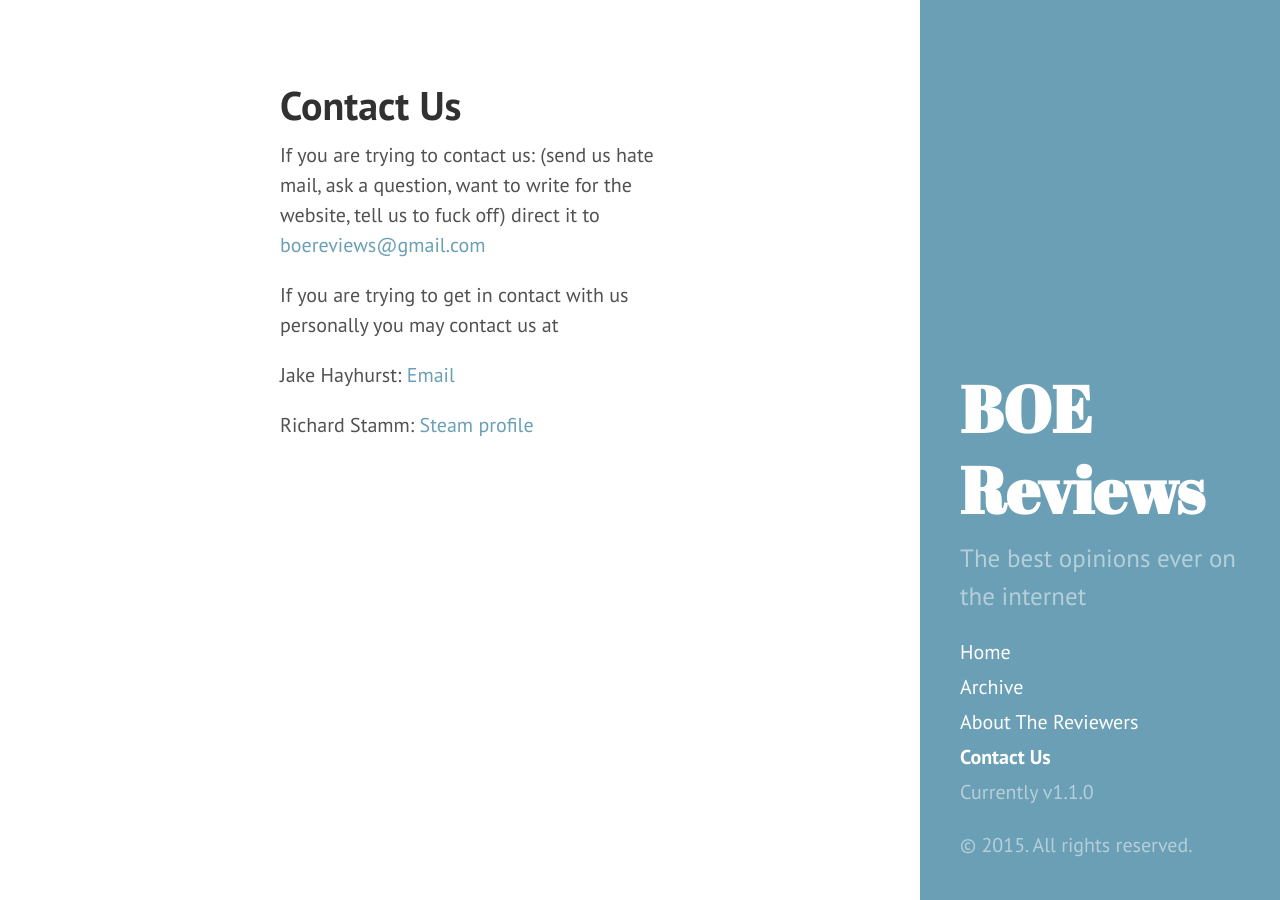
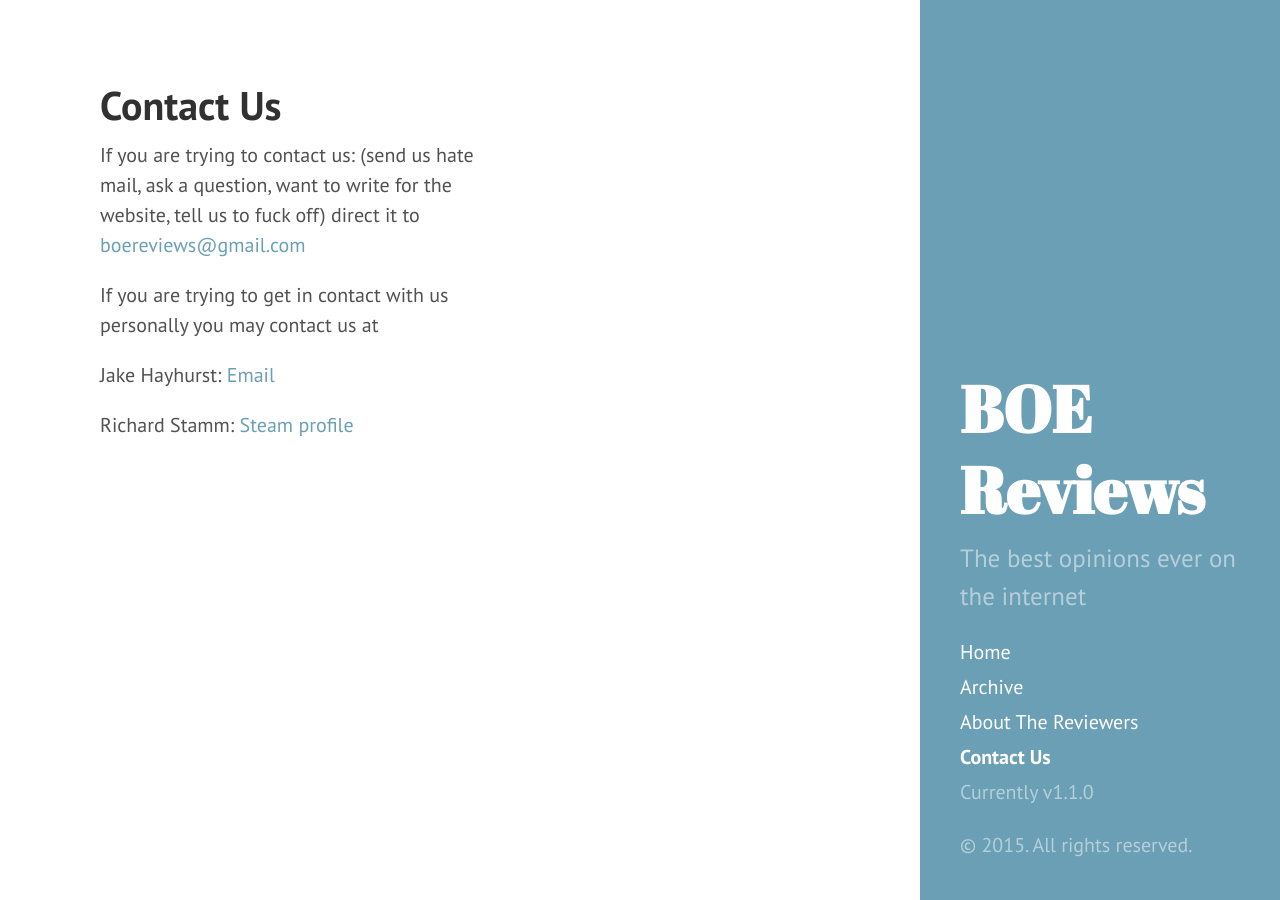
Before and after one commit to LordFluffyPants/LordFluffyPants.github.io, a Jekyll site: the page built from contact.md, in a window 1280 px wide. Built offline with Jekyll 4.4.1, drawn with Linux system fonts in a browser that asks for light colours; Markdown is read by kramdown in place of the engine named in the settings.

Commit message:
salt the earth pretend this never happend

```diff
--- a/public/css/hyde.css
+++ b/public/css/hyde.css
@@ -169,7 +169,8 @@ a.sidebar-nav-item:focus {
 
 @media (min-width: 64em) {
   .layout-reverse .content {
-    margin: auto;
+    margin-left: 4rem;
+    margin-right: 22rem;
     padding-right: 18rem;
 
   }
```
